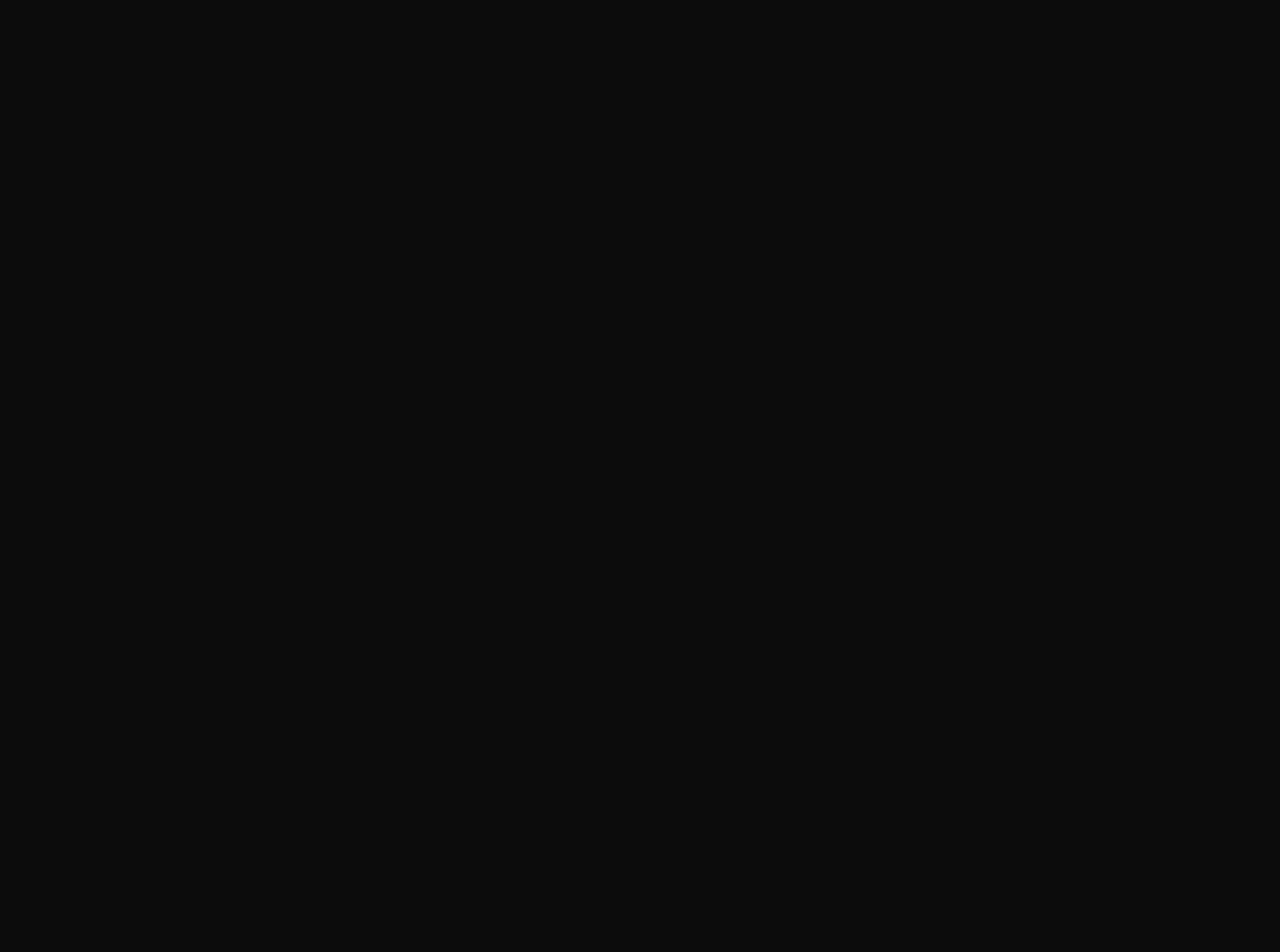
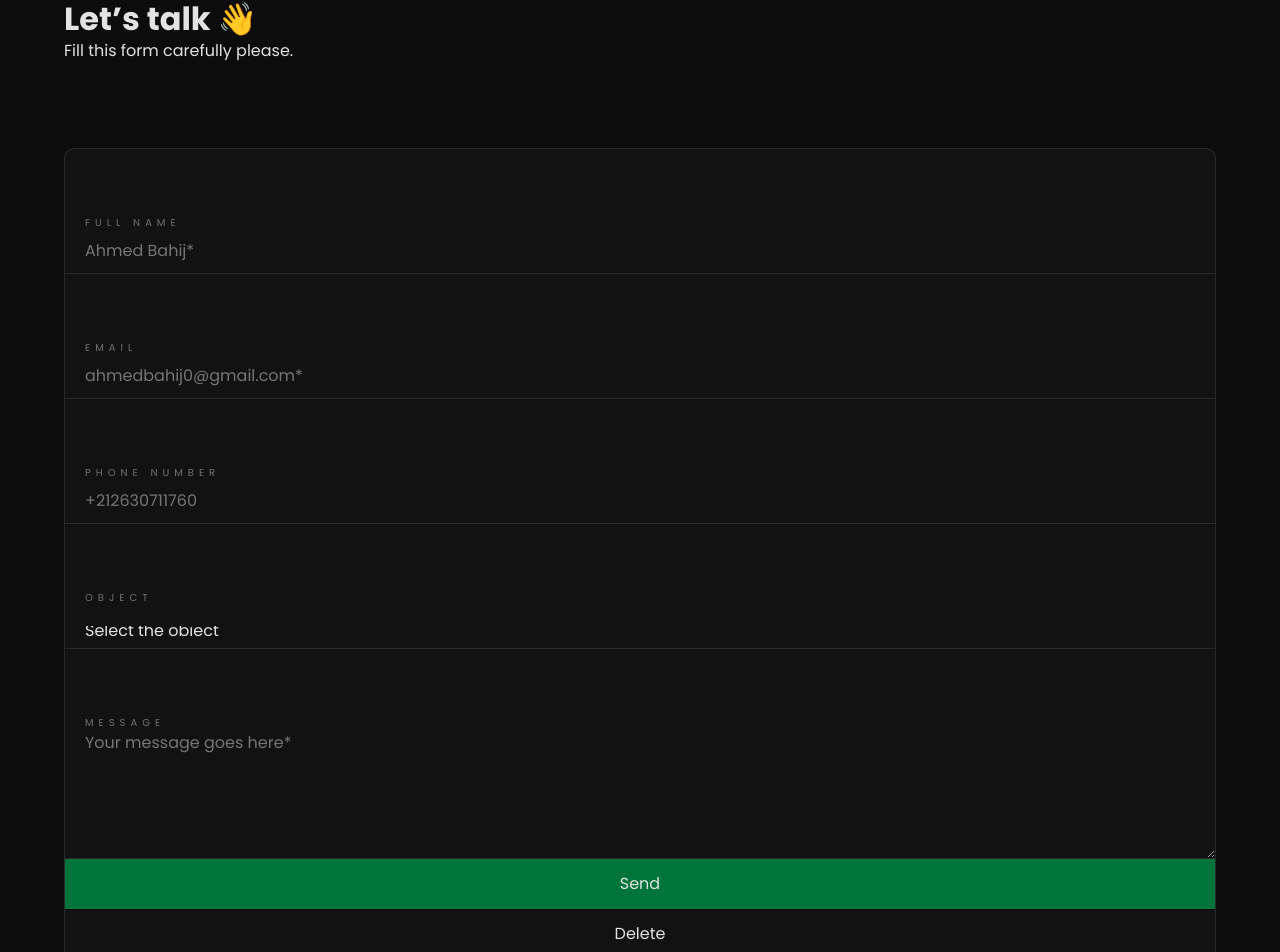
Before and after one commit to bahij7/Believersgg, a React (Create React App) app: page /Contact in a window 1280 px wide. Before the commit this address had no page. Shown: the part 209-1161 px from the top of the page. Before the commit the page ends 800 px from the top, so only its background shows below. Built offline with nearby package versions, Linux system fonts and the light colour scheme; a web font is replaced by a local one.

Commit message:
Today's commits

```diff
--- a/src/App.js
+++ b/src/App.js
@@ -2,6 +2,8 @@ import React from 'react'
 import Home from './Home'
 import { BrowserRouter as Router, Routes, Route, Link } from "react-router-dom";
 import Team from './components/Team';
+import Contact from './components/Contact'
+import Palmeiras from './components/Palmeiras';
 
 function App() {
   return (
@@ -11,6 +13,8 @@ function App() {
         <Routes>
           <Route element={<Home/>} path='/' exact/>
           <Route element={<Team/>} path='/Team'/>
+          <Route element={<Contact/>} path='/Contact'/>
+          <Route element={<Palmeiras/>} path='/Palmeiras'/>
         </Routes>
       </Router>
     </>
--- /dev/null
+++ b/src/components/Contact.jsx
@@ -0,0 +1,116 @@
+import React, { useState, useEffect } from 'react';
+import Navbar from './Navbar';
+
+function Contact() {
+  const [data, setData] = useState({
+    name: '',
+    email: '',
+    phoneNumber: '',
+    object: 'Select the object',
+    message: ''
+  });
+
+  const handleChange = (e) => {
+    setData({
+      ...data,
+      [e.target.name]: e.target.value,
+    });
+  };
+
+
+  const handleSubmit = (e) => {
+    e.preventDefault();
+    setData({
+        name:'',
+        email: '',
+        phoneNumber: '',
+        object: '',
+        message: ''
+    })
+
+
+
+
+
+  };
+
+  useEffect(() => {
+    document.title = 'Believersgg - Contact';
+  }, []);
+
+  return (
+    <div>
+      <Navbar />
+
+      <div className="contact-container">
+        <h1>Let’s talk 👋</h1>
+        <p>Fill this form carefully please.</p>
+        <div className="contact">
+          <form method="POST" onSubmit={handleSubmit}>
+            <div className="input-container">
+              <span>FULL NAME</span>
+              <input
+                type="text"
+                name="name"
+                id="name"
+                value={data.name}
+                onChange={handleChange}
+                placeholder="Ahmed Bahij*"
+                required
+              />
+            </div>
+
+            <div className="input-container">
+              <span>EMAIL</span>
+              <input
+                type="email"
+                name="email"
+                id="email"
+                value={data.email}
+                onChange={handleChange}
+                placeholder="ahmedbahij0@gmail.com*"
+                required
+              />
+            </div>
+
+            <div className="input-container">
+              <span>PHONE NUMBER</span>
+              <input
+                type="tel"
+                name="phoneNumber"
+                id="phone"
+                placeholder="+212630711760"
+              />
+            </div>
+
+            <div className="input-container">
+              <span>OBJECT</span>
+              <select required name="object" value={data.object} onChange={handleChange}>
+              <option selected disabled>Select the object</option>
+                <option value={'Collab'}>Collab</option>
+                <option value={'Invitation'}>Special invitation</option>
+                <option value={'Others'}>Others</option>
+              </select>
+            </div>
+
+            <div className="input-container">
+              <span>MESSAGE</span>
+              <textarea
+                placeholder="Your message goes here*"
+                name="message"
+                value={data.message}
+                onChange={handleChange}
+                required
+              ></textarea>
+            </div>
+
+            <button type="submit">Send</button>
+            <button type="reset">Delete</button>
+          </form>
+        </div>
+      </div>
+    </div>
+  );
+}
+
+export default Contact;
--- a/src/components/Intro.jsx
+++ b/src/components/Intro.jsx
@@ -2,11 +2,12 @@ import React from 'react'
 import { Link } from 'react-router-dom'
 import { FontAwesomeIcon } from '@fortawesome/react-fontawesome';
 import { faArrowUp } from '@fortawesome/free-solid-svg-icons';
+import myImage from 'C:/CodeBoi/believers/src/1.png'
 
 function Intro() {
   return (
     <div className='intro'>
-        <img src="public/images/1.png" alt="colorsPalette" />
+        <img src={myImage} alt="colorsPalette" />
         <h1>Because if we <span>Believe,</span> we <span>achieve.</span></h1>
         <Link to='/'>Check our latest news <i><FontAwesomeIcon icon={faArrowUp} className='arrow' /></i></Link>
     </div>
--- a/src/components/Navbar.jsx
+++ b/src/components/Navbar.jsx
@@ -51,9 +51,9 @@ function Navbar() {
   <div className="links">
     <i onClick={closeMenu}><FontAwesomeIcon icon={faXmark} /></i>
       <Link to="/Team">Team</Link>
-      <Link to="/">Palmeiras</Link>
+      <Link to="/Palmeiras">Palmeiras</Link>
       <Link to="/">About us</Link>
-      <Link to="/">Contact</Link>
+      <Link to="/Contact">Contact</Link>
   </div>
   </>
 )}
--- /dev/null
+++ b/src/components/Palmeiras.jsx
@@ -0,0 +1,16 @@
+import React, { useEffect } from 'react'
+import Navbar from './Navbar'
+
+function Palmeiras() {
+    useEffect(()=>{
+document.title = 'Believersgg - Palmeiras'
+    }, [])
+  return (
+    <div>
+        <Navbar/>
+        Palmeiras
+    </div>
+  )
+}
+
+export default Palmeiras
--- a/src/components/Second.jsx
+++ b/src/components/Second.jsx
@@ -6,8 +6,8 @@ import { faArrowUp } from '@fortawesome/free-solid-svg-icons';
 function Second() {
   return (
     <div className='second'>
-        <iframe src="https://www.youtube.com/embed/Mr9T-943BnE" title="Nature Sounds: Rain Sounds One Hour for Sleeping, Sleep Aid for Everybody" frameborder="0" allow="accelerometer; autoplay; clipboard-write; encrypted-media; gyroscope; picture-in-picture; web-share" allowfullscreen></iframe>
-        <Link to='/'>Take a look into our squad <FontAwesomeIcon icon={faArrowUp} className='arrow' /></Link>
+      <iframe width="670" height="377" src="https://www.youtube.com/embed/Kf_YuFrHDTs" title="" frameborder="0" allow="accelerometer; autoplay; clipboard-write; encrypted-media; gyroscope; picture-in-picture; web-share" allowfullscreen></iframe>
+        <Link to='/Team'>Take a look into our squad <FontAwesomeIcon icon={faArrowUp} className='arrow' /></Link>
     </div>
   )
 }
--- a/src/style.css
+++ b/src/style.css
@@ -151,6 +151,9 @@ body {
   margin: 0 auto;
   border-bottom: 1px solid #ffffff1a;
 }
+.intro img{
+  width: 120px;
+}
 
 .intro h1{
   font-weight: 500;
@@ -161,16 +164,14 @@ body {
   font-style: italic;
 }
 
-.intro a, .second a{
+.intro a{
+  width: fit-content;
   text-decoration: underline;
   color: #E3E3E3;
   font-size: 14px;
 }
 
-.intro a{
-  display: flex;
-  align-items: center;
-}
+
 
 .intro .arrow, .second .arrow{
   transform: rotate(45deg);
@@ -180,9 +181,10 @@ body {
 }
 
 .second a{
-  display: flex;
-  align-items: center;
-  justify-content: end;
+  width: fit-content;
+  text-decoration: underline;
+  color: #E3E3E3;
+  font-size: 14px;
 }
 
 .second{
@@ -197,3 +199,96 @@ iframe{
   min-height: 300px;
   border-radius: 10px;
 }
+
+.contact-container{
+  margin-top: 8% !important;
+  width: 90%;
+  margin: 0 auto;
+  box-sizing: border-box;
+  line-height: 10px;
+}
+
+.contact{
+  width: 100%;
+  margin-top: 8% !important;
+  margin: 0 auto;
+  background: #121212;
+  border: 1px solid #ffffff1a;
+  border-radius: 10px;
+  box-sizing: border-box;
+}
+
+.input-container{
+  display: flex;
+  flex-direction: column;
+  width: 100%;
+  border-bottom: 1px solid #ffffff1a;
+  margin-top: 6% !important;
+  gap: 0px;
+}
+
+input, textarea{
+  all: unset;
+  box-sizing: border-box;
+  padding: 10px 20px;
+  width: 100%;
+}
+
+textarea{
+  resize: vertical;
+  height: 130px;
+}
+
+select{
+  all: unset;
+  margin-top: 1% !important;
+  box-sizing: border-box;
+  padding: 12px 20px;
+  width: 100%;
+  background: #121212;
+  color: #E3E3E3;
+}
+
+.input-container span{
+  box-sizing: border-box;
+  padding: 0px 20px;
+  font-size: 10px;
+  color: rgba(255, 255, 255, 0.4);
+  letter-spacing: 5px;
+}
+
+
+
+
+
+.input textarea {
+  all: unset;
+  width: 100%;
+  height: 100px;
+  box-sizing: border-box;
+  padding: 10px 30px;
+  font-size: 16px;
+  resize: vertical;
+}
+
+
+button{
+  all: unset;
+  text-align: center;
+  width: 100%;
+  padding-block: 20px ;
+  cursor: pointer;
+}
+
+button[type="submit"] {
+  background: #00753B;
+}
+
+.popup-message{
+  z-index: 1000;
+  font-size: 16px;
+  width: fit-content;
+  padding: 2px 10px;
+  border-radius: 50px;
+  background: #00753B;
+}
```
Also changed, not shown: public/sc.png (added), src/1.png (renamed from public/images/1.png).
